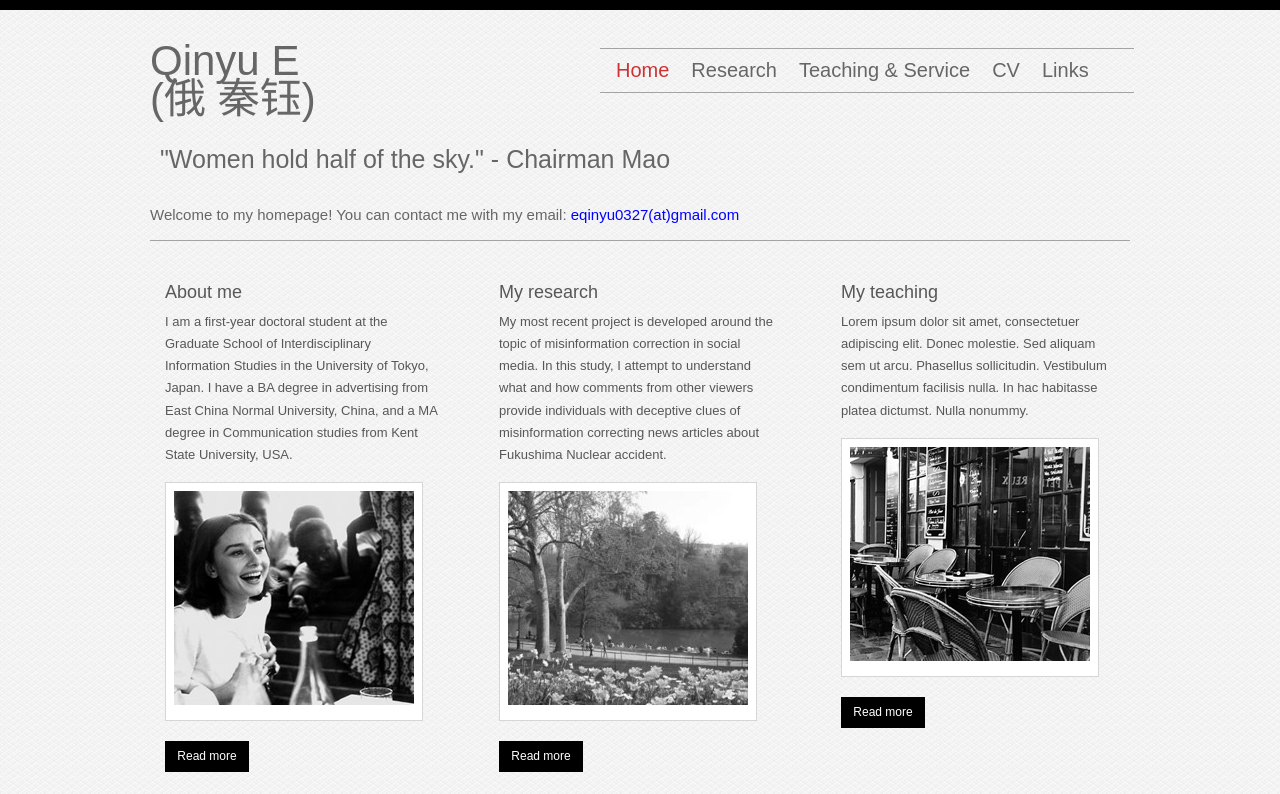
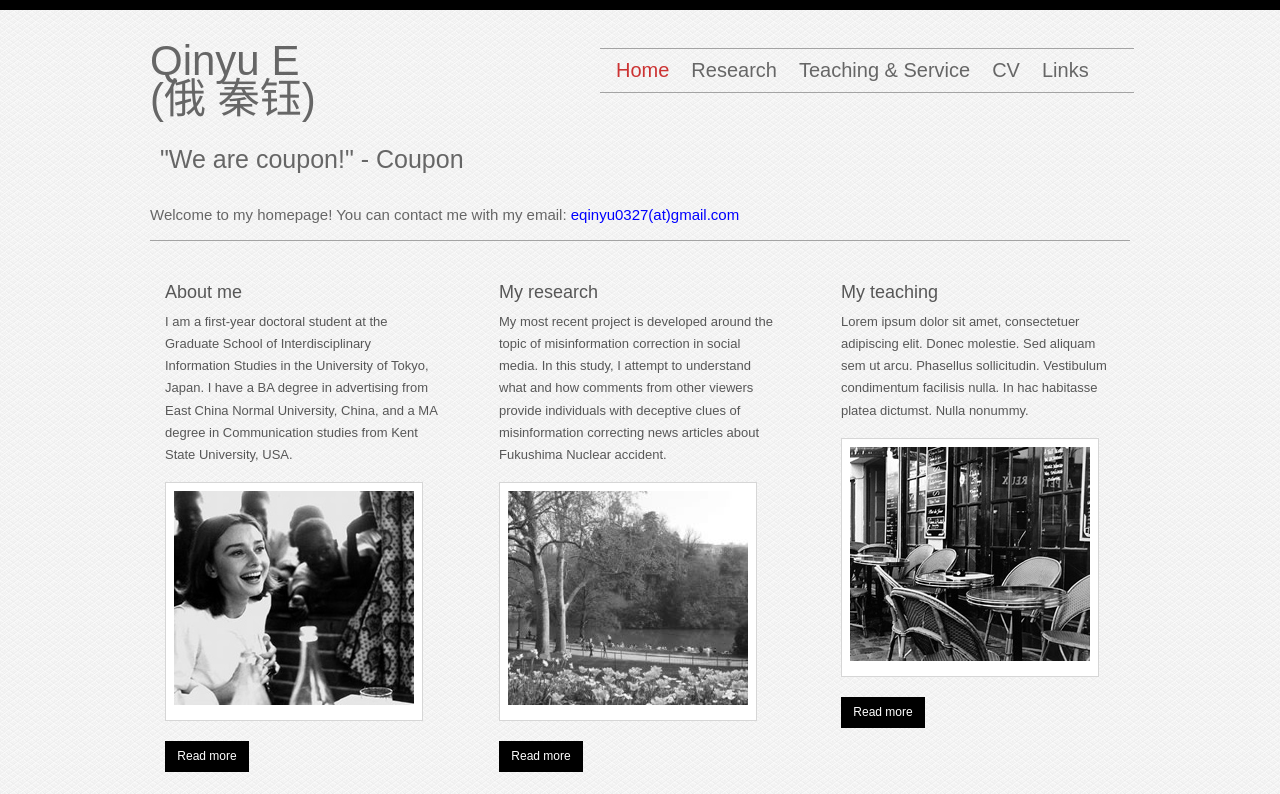
Before and after one commit to eqinyu/eqinyu.github.io, a plain HTML site: page index.html in a window 1280 px wide. Shown: the top 794 px of the page. Drawn offline with Linux system fonts and the light colour scheme.

Commit message:
change slogan

```diff
--- a/index.html
+++ b/index.html
@@ -36,7 +36,7 @@
    <!--start intro-->
    <section id="intro">
       <hgroup>
-      <h1><span>"Women hold half of the sky." - Chairman Mao</span></h1>
+      <h1><span>"We are coupon!" - Coupon</span></h1>
       <h2>Welcome to my homepage! You can contact me with my email: <a href="mailto:eqinyu0327@gmail.com">eqinyu0327(at)gmail.com</a></h2>
       </hgroup>
    </section>
```
